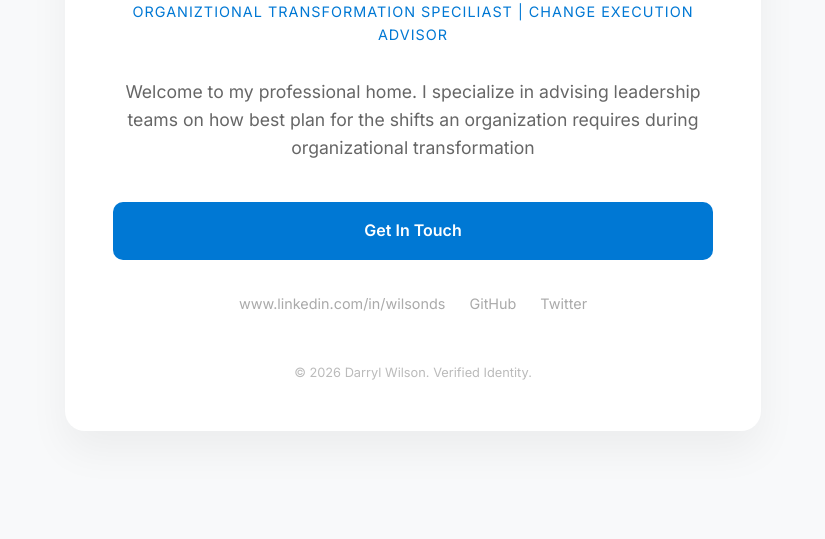
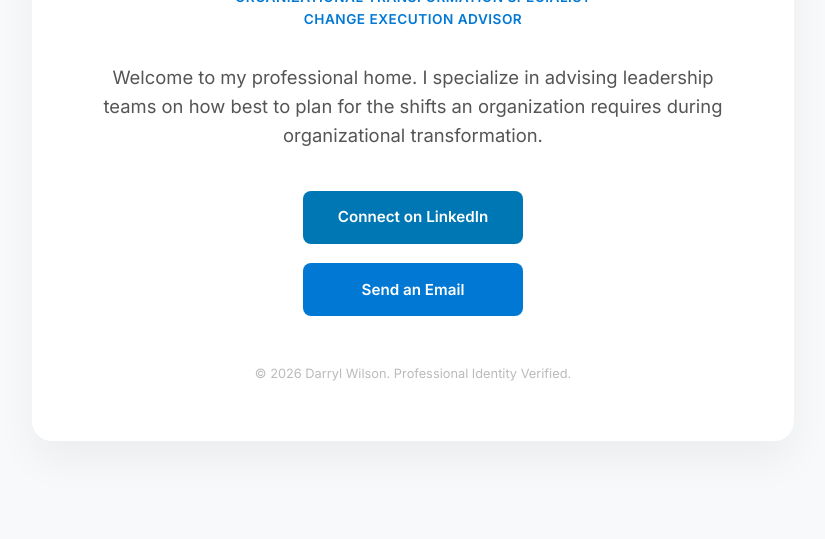
Before and after one commit to dwilson-dev/dwilson-dev.github.io, a plain HTML site: page index.html in a window 1280 px wide. Shown: the part 261-800 px from the top of the page, without its empty margins (227-1052 px from the left). Drawn offline with Linux system fonts and the light colour scheme.

Commit message:
Newest changes

```diff
--- a/index.html
+++ b/index.html
@@ -3,7 +3,7 @@
 <head>
     <meta charset="UTF-8">
     <meta name="viewport" content="width=device-width, initial-scale=1.0">
-    <title>Darryl Wilson | Professional Identity</title>
+    <title>Darryl Wilson | Organizational Transformation Specialist</title>
     <link rel="preconnect" href="https://fonts.googleapis.com">
     <link rel="preconnect" href="https://fonts.gstatic.com" crossorigin>
     <link href="https://fonts.googleapis.com/css2?family=Inter:wght@300;400;600&display=swap" rel="stylesheet">
@@ -29,9 +29,9 @@
 
         .container {
             width: 90%;
-            max-width: 600px;
+            max-width: 650px;
             background: white;
-            padding: 3rem;
+            padding: 3.5rem;
             border-radius: 20px;
             box-shadow: 0 20px 40px rgba(0,0,0,0.05);
             text-align: center;
@@ -39,7 +39,7 @@
         }
 
         .profile-header h1 {
-            font-size: 2.5rem;
+            font-size: 2.2rem;
             margin-bottom: 0.5rem;
             color: var(--dark);
             font-weight: 600;
@@ -47,32 +47,37 @@
 
         .tagline {
             color: var(--primary);
-            font-weight: 400;
+            font-weight: 600;
             text-transform: uppercase;
-            letter-spacing: 1px;
-            font-size: 0.9rem;
+            letter-spacing: 0.5px;
+            font-size: 0.85rem;
             margin-bottom: 2rem;
+            display: block;
         }
 
         .bio {
-            font-size: 1.1rem;
-            color: #666;
+            font-size: 1.15rem;
+            color: #555;
             margin-bottom: 2.5rem;
+            text-align: center;
         }
 
         .contact-stack {
             display: flex;
             flex-direction: column;
-            gap: 1rem;
+            gap: 1.2rem;
+            align-items: center;
         }
 
         .btn {
             display: inline-block;
-            padding: 1rem 2rem;
-            border-radius: 10px;
+            width: 220px;
+            padding: 0.9rem 0;
+            border-radius: 8px;
             text-decoration: none;
             font-weight: 600;
             transition: all 0.3s ease;
+            font-size: 0.95rem;
         }
 
         .btn-primary {
@@ -86,22 +91,15 @@
             box-shadow: 0 5px 15px rgba(0,120,212,0.3);
         }
 
-        .social-links {
-            margin-top: 2rem;
-            display: flex;
-            justify-content: center;
-            gap: 1.5rem;
+        .btn-secondary {
+            background-color: #0077b5; /* LinkedIn Blue */
+            color: white;
         }
 
-        .social-links a {
-            color: #aaa;
-            text-decoration: none;
-            font-size: 0.9rem;
-            transition: color 0.3s;
-        }
-
-        .social-links a:hover {
-            color: var(--primary);
+        .btn-secondary:hover {
+            background-color: #005c8d;
+            transform: translateY(-2px);
+            box-shadow: 0 5px 15px rgba(0,119,181,0.3);
         }
 
         footer {
@@ -110,10 +108,10 @@
             color: #bbb;
         }
 
-        /* Mobile Adjustments */
         @media (max-width: 480px) {
             .container { padding: 2rem; }
-            .profile-header h1 { font-size: 2rem; }
+            .profile-header h1 { font-size: 1.8rem; }
+            .tagline { font-size: 0.75rem; }
         }
     </style>
 </head>
@@ -122,25 +120,20 @@
     <div class="container">
         <header class="profile-header">
             <h1>Darryl Wilson</h1>
-            <div class="tagline">Organiztional Transformation Speciliast | Change Execution Advisor</div>
+            <span class="tagline">Organizational Transformation Specialist<br>Change Execution Advisor</span>
         </header>
 
         <section class="bio">
-            <p>Welcome to my professional home. I specialize in advising leadership teams on how best plan for the shifts an organization requires during organizational transformation</p>
+            <p>Welcome to my professional home. I specialize in advising leadership teams on how best to plan for the shifts an organization requires during organizational transformation.</p>
         </section>
 
         <div class="contact-stack">
-            <a href="mailto:dw@darrylwilson.com" class="btn btn-primary">Get In Touch</a>
-        </div>
-
-        <div class="social-links">
-            <a href="#">www.linkedin.com/in/wilsonds</a>
-            <a href="https://github.com/dwilson-dev">GitHub</a>
-            <a href="#">Twitter</a>
+            <a href="https://linkedin.com/in/wilsonds" target="_blank" class="btn btn-secondary">Connect on LinkedIn</a>
+            <a href="mailto:dw@darrylwilson.com" class="btn btn-primary">Send an Email</a>
         </div>
 
         <footer>
-            &copy; 2026 Darryl Wilson. Verified Identity.
+            &copy; 2026 Darryl Wilson. Professional Identity Verified.
         </footer>
     </div>
 
```
